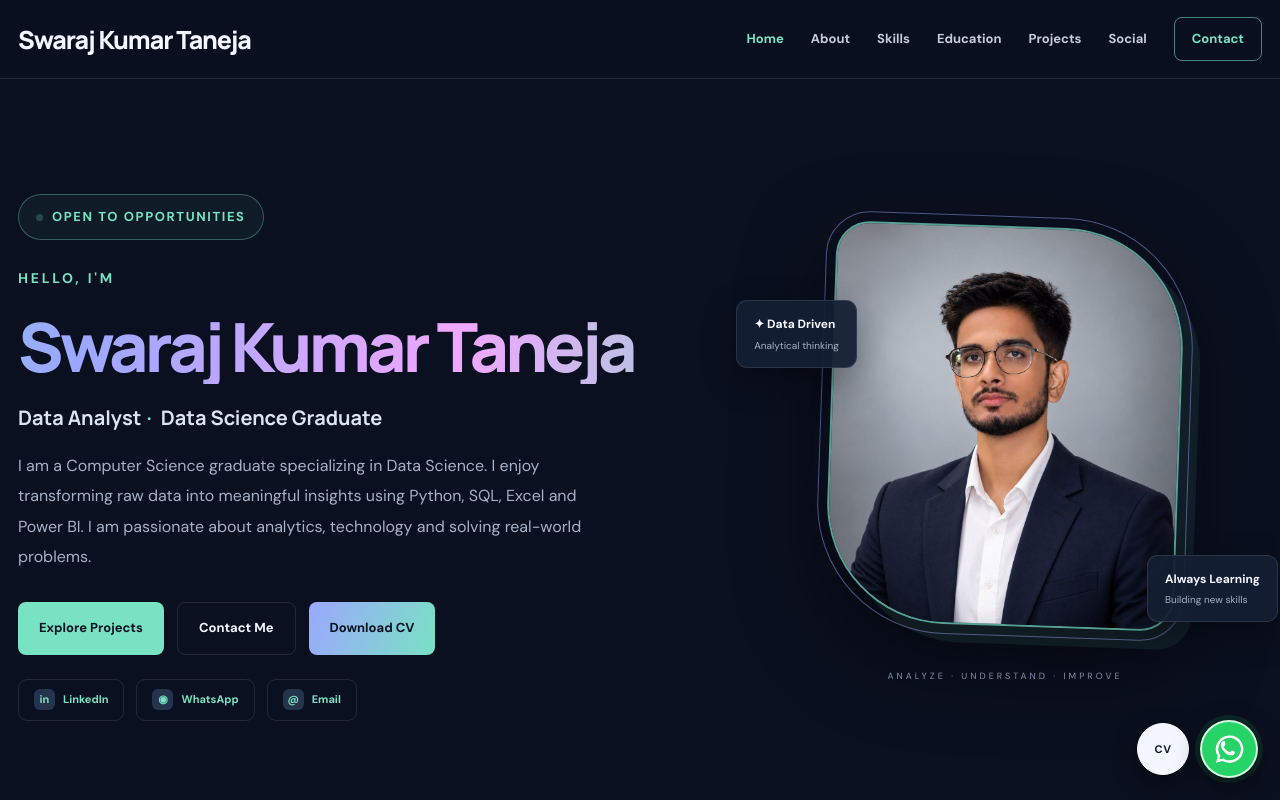
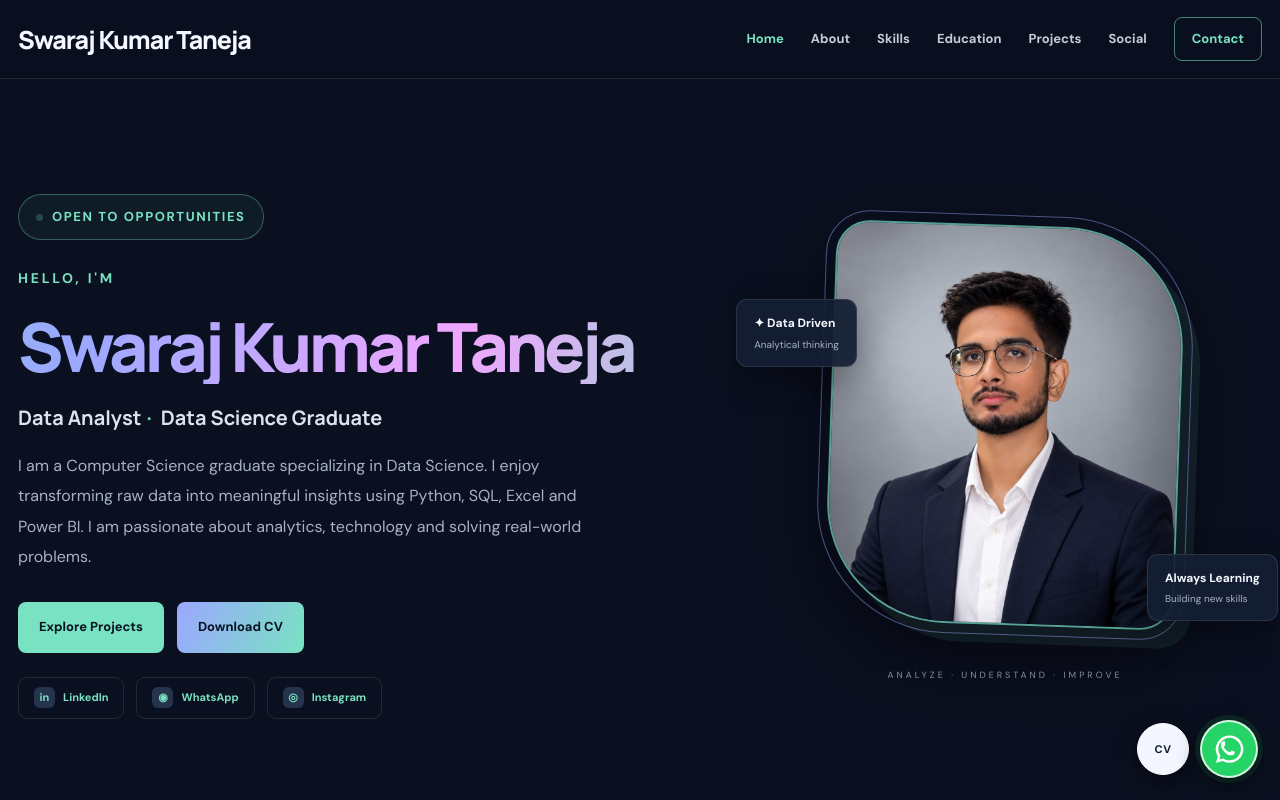
Before and after one commit to swarajtaneja/My-Portfolio, a plain HTML site: page index.html in a window 1280 px wide. Shown: the top 800 px of the page. Drawn offline with Linux system fonts and the light colour scheme.

Commit message:
[Swaraj]:Updated index file

```diff
--- a/index.html
+++ b/index.html
@@ -83,7 +83,6 @@
 
             <div class="hero-buttons">
                 <a href="projects.html" class="btn primary">Explore Projects</a>
-                <a href="contact.html" class="btn secondary">Contact Me</a>
                 <a href="assets/Swaraj-Kumar-Taneja-CV.pdf" class="btn cv-btn" download>
                     Download CV
                 </a>
@@ -113,12 +112,12 @@
                 </a>
 
                 <a
-                        class="social-pill email-pill"
-                        href="mailto:swaraj97713473431@gmail.com"
+                        class="social-pill instagram-pill"
+                        href="https://www.instagram.com/swaraj._.0001"
                         aria-label="Instagram"
                 >
-                    <span class="mini-brand">@</span>
-                    Email
+                    <span class="mini-brand">◎</span>
+                    Instagram
                 </a>
             </div>
         </div>
```
